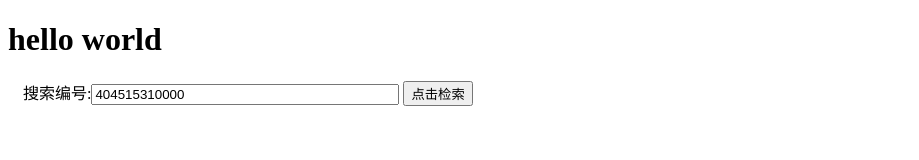
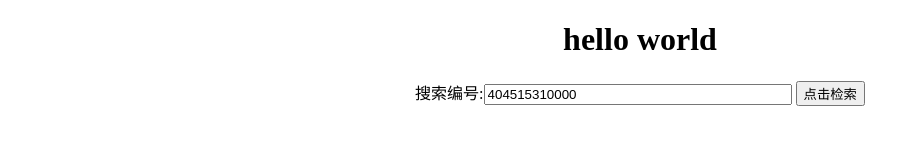
Before and after one commit to yuanwww/yuanwww.github., a plain HTML site: page index.html in a window 1280 px wide. Shown: the whole page, without its empty margins (0-919 px from the left). Drawn offline with Linux system fonts and the light colour scheme.

Commit message:
Add files via upload

```diff
--- a/index.html
+++ b/index.html
@@ -6,13 +6,20 @@
     <meta name="viewport" content="width=device-width, initial-scale=1.0">
     <title>TEST</title>
 </head>
+<style>
+
+    h1{
+        text-align: center;
+    }
+
+</style>
 <body>
 
     <h1>hello world</h1>
 
-    <div class="search-box" style="padding: 0px 15px;">
-        搜索编号:<input id="obj1" type=text style="width:300px;" value="404515310000" \>
-        <button onclick="f1()">点击检索</button>
+    <div class="search-box" style="top: 40%;" align="center">
+        <centre>搜索编号:<input  id="obj1" type=text style=" width:300px ;" value="404515310000" \>
+        <button  onclick="f1()">点击检索</button>
     </div>
 
     <script type="text/javascript">
```
